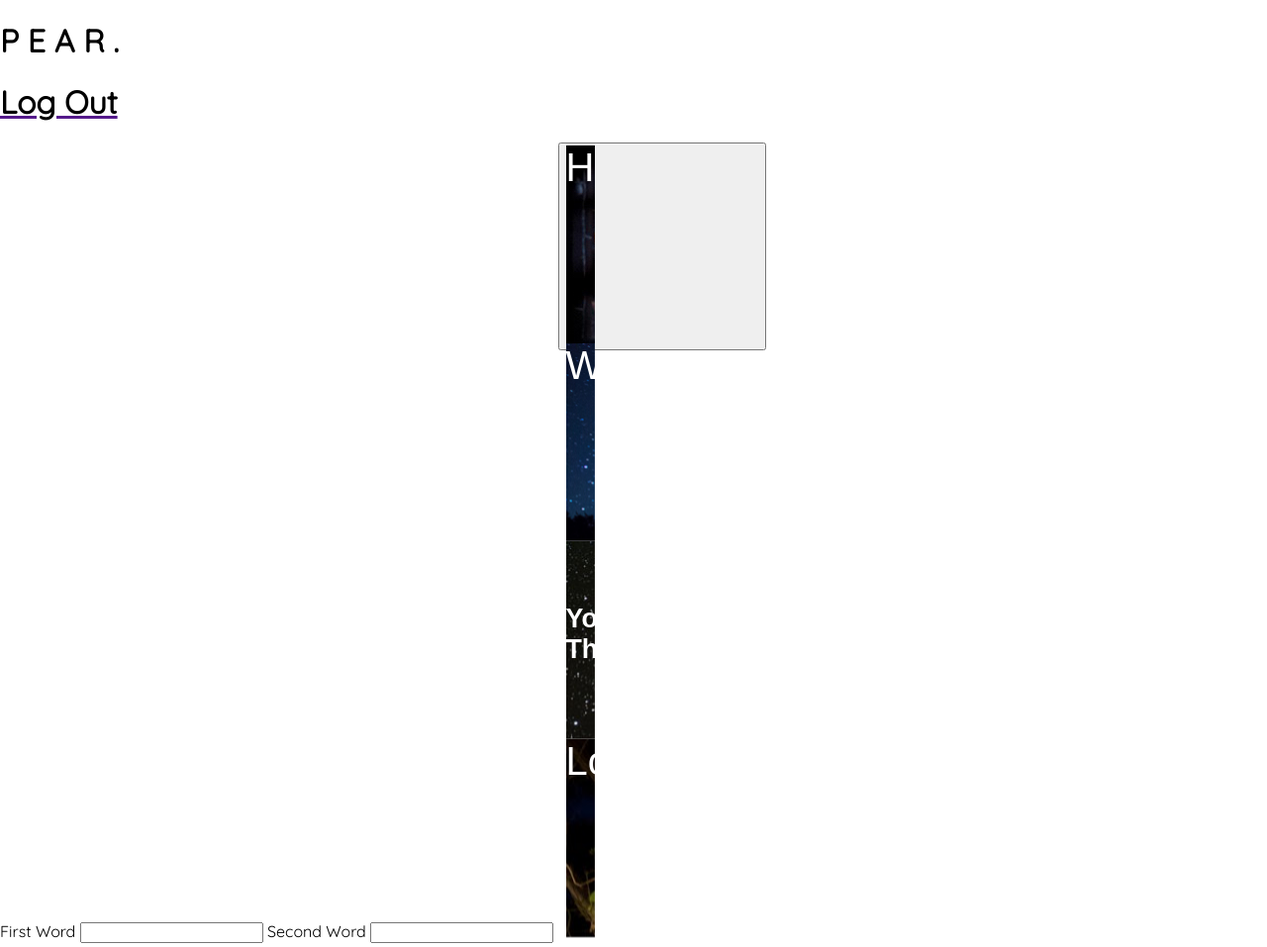
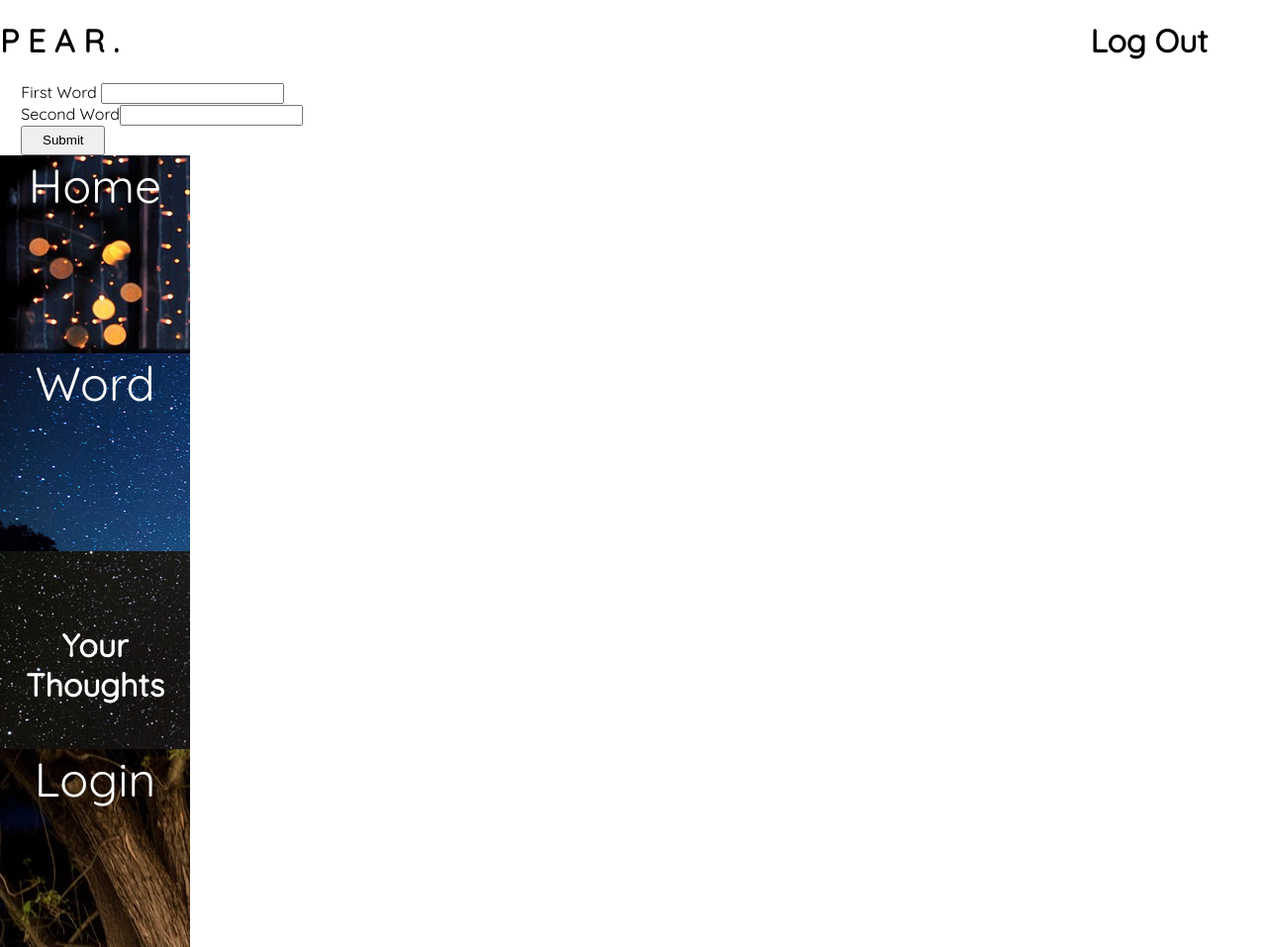
Before and after one commit to linhly2012/finalproject, a Python web app: template template/wordpage.html in a window 1280 px wide. Shown: the whole page at 99% size. Run offline with Jinja, Linux system fonts and the light colour scheme; the template is opened without the code that fills it, so the values that code supplies are empty; some libraries are stand-ins or nearby versions.

Commit message:
wordpage.css and wordpage.html updated the outline

```diff
--- a/style/word_page.css
+++ b/style/word_page.css
@@ -8,21 +8,16 @@
   font-family: 'Quicksand', sans-serif;
 }
 
-#submitButton {
-  width: 210px;
-  height: 210px;
-
-.vis-network {
-  height: 500px;
-
+/*form section style */
+#wordinsert{
+  float: right;
+  padding-right: 974px;
 }
 
-#mynetwork{
-  position: absolute;
-  padding-left: 15%;
-  width: 70%;
-  height: 100%;
-  overflow: auto;
+/* style for the submit button*/
+#submitButton {
+  width: 85px;
+  height: 30px;
 }
 
 h1{   /*style for header 1. Display everything in line*/
@@ -84,7 +79,6 @@
   padding-right: 5%;
 }
 
-
 a:link{
   text-decoration: none;
 }
--- a/template/wordpage.html
+++ b/template/wordpage.html
@@ -3,15 +3,12 @@
 
 <head>
   <title> P E A R </title>
+  <link href='https://fonts.googleapis.com/css?family=Quicksand' rel='stylesheet' type='text/css'>
+  <script src="https://ajax.googleapis.com/ajax/libs/jquery/1.11.3/jquery.min.js"></script>
   <link rel="stylesheet" type="text/css" href="style/word_page.css">
 
-  <link href='https://fonts.googleapis.com/css?family=Quicksand' rel='stylesheet' type='text/css'>
-  <script src="https://ajax.googleapis.com/ajax/libs/jquery/1.11.3/jquery.min.js"></script>
   <script src="scripts/forms.js"></script>
-  <!-- <link type = "text/css" rel = "stylesheet" href = "https://visjs.org/dist/vis.css">
-  <link type = "text/css" rel = "stylesheet" href = "https://visjs.org/dist/vis.min.css"> -->
   <script type = "text/javascript" src = "scripts/vis.js"></script>
-
 
   <link href='https://fonts.googleapis.com/css?family=Quicksand' rel='stylesheet' type='text/css'>
   <!-- // <script src="scripts/word_page.js"></script> -->
@@ -22,8 +19,6 @@
 
   <script type = "text/javascript" src ="scripts/forms.js"></script>
   <!-- // <script src = "https://code.jquery.com/ui/1.11.4/jquery-ui.js"></script> -->
-
-  <!-- // <script src="Download the uncompressed, development jQuery 2.1.4"></script> -->
 </head>
 
 
@@ -32,23 +27,21 @@
 <body>
   <header>
     <h1>  P E A R . </h1>  <h1 id='signout'><a href="{{ signout_url }}"><font color="black">Log Out</font></a></h1>
-  </header>  <div id="mynetwork"></div>
-  <script>
-    // document.getElementById({{name}}).innerHTML = "YES"
+  </header>
 
-  </script>
+<!-- //   <script>
+//     // document.getElementById({{name}}).innerHTML = "YES"
+// </script> -->
 
-
-  <form>
-    First Word
-    <input id = "first" type = "text" name = "first">
-    Second Word
-    <input id = "second" type = "text" name = "second">
-    <button id = "submitButton" type = "button" value = "Submit">
-
+  <section id='formnsidemenu'>
+      <!--for user to insert words -->
+      <form id="wordinsert">
+        First Word <input id = "first" type = "text" name = "first"></input>
+        <br/>
+        Second Word<input id = "second" type = "text" name = "second"> </input>
+        <br/>
+        <button id = "submitButton" type ="sumbit" value = "Submit"> Submit </button>
       </form>
-
-  </div>
 
 
     <!--Side Bar Menu-->
@@ -74,6 +67,7 @@
         <a href="{{ login_url }}" ><font color="white">Login</font></a>
       {% endif %}
     </section>
+  </section>
 
 </div>
 
```
Lines whose indentation alone changed are shown as unchanged.
